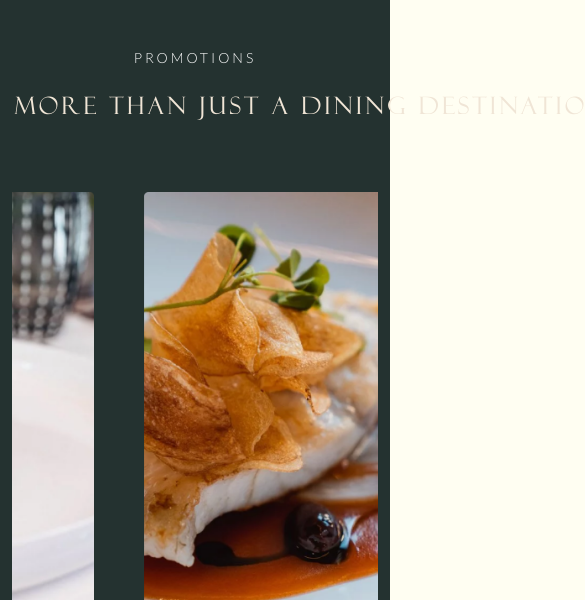
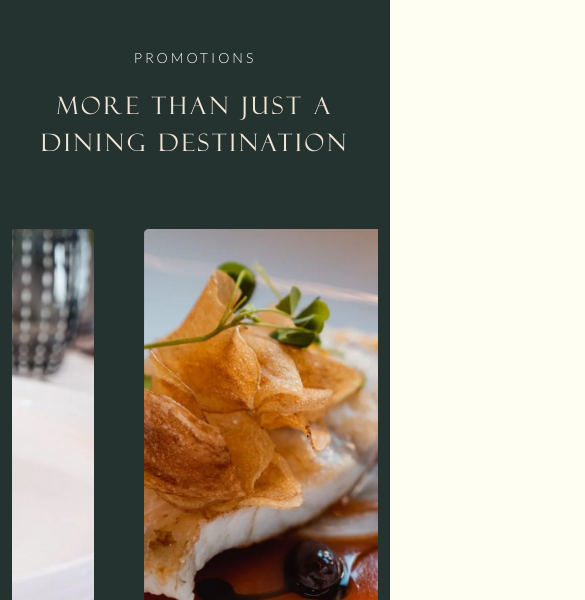
Before and after one commit to Roshni9896/AncoraMachineTest, a plain HTML site: page index.html in a window 390 px wide. Shown: the part 500-1100 px from the top of the page, 585 px wide, since content can reach past the window. Drawn offline with Linux system fonts and the light colour scheme; a web font is replaced by a local one.

Commit message:
Update style.css

```diff
--- a/assets/css/style.css
+++ b/assets/css/style.css
@@ -573,6 +573,7 @@ header .navbar.navbar-light .navbar-nav{
 	.banner h1{
 		width: 690px;
 	}
+
     .promotions .carousel-wrapper{
          padding: 0 50PX;
     }
@@ -634,6 +635,7 @@ header .navbar.navbar-light .navbar-nav{
     .promotions .carousel-wrapper{
         padding: 0 100px;
     }
+
     .promotions .promotion-carousel::before,.promotions .promotion-carousel::after{
         background: none;
     }
@@ -662,6 +664,9 @@ header .navbar.navbar-light .navbar-nav{
         padding-bottom: 30px;
 
     }
+.promotions h2{
+     width: auto;
+}
     .banner-carousel .carousel-caption{
         bottom: 7rem;
     }
```
